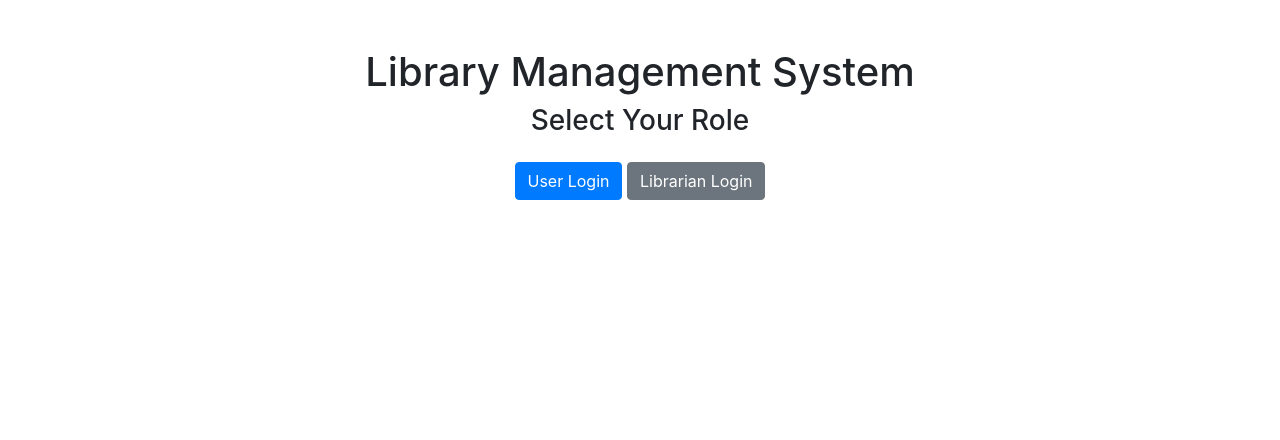
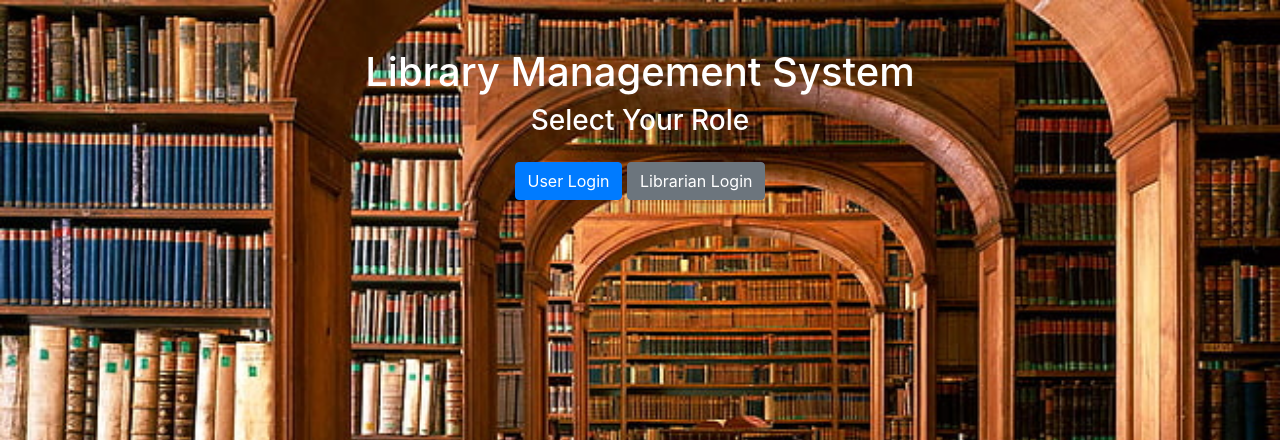
Before and after one commit to Umang7198/E-library, a Python web app: template templates/index.html in a window 1280 px wide. Shown: the top 440 px of the page. Run offline with Jinja, Linux system fonts and the light colour scheme; the template is opened without the code that fills it, so the values that code supplies are empty; some libraries are stand-ins or nearby versions.

Commit message:
backgroud image for index page

```diff
--- a/templates/index.html
+++ b/templates/index.html
@@ -6,10 +6,20 @@
     <title>Login Selection</title>
     <link href="https://stackpath.bootstrapcdn.com/bootstrap/4.5.2/css/bootstrap.min.css" rel="stylesheet">
 </head>
+
+<style>
+    body {
+        height: 100%;
+        background-image: url('static/images/lib.jpg');
+        background-repeat: no-repeat;
+        background-attachment: fixed;
+        background-size: cover;
+    }
+</style>
 <body>
 <div class="container text-center mt-5">
-    <h1>Library Management System</h1>
-    <h3>Select Your Role</h3>
+    <h1 style="color:white">Library Management System</h1>
+    <h3 style="color:white">Select Your Role</h3>
     <div class="mt-4">
         <a href="{{ url_for('user_login') }}" class="btn btn-primary">User Login</a>
         <a href="{{ url_for('librarian_login') }}" class="btn btn-secondary">Librarian Login</a>
```
Also changed, not shown: static/images/images.jpg (added), static/images/lib.jpg (added).
